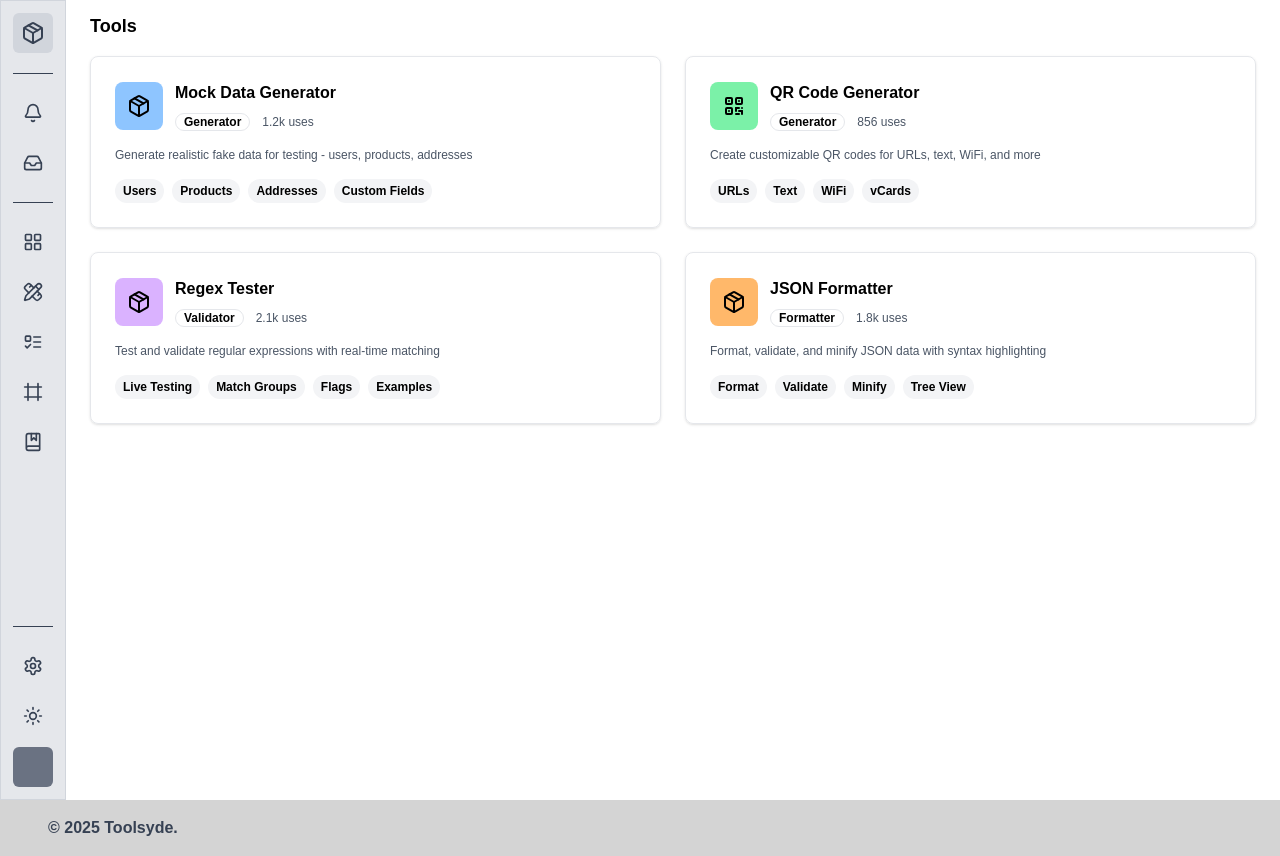
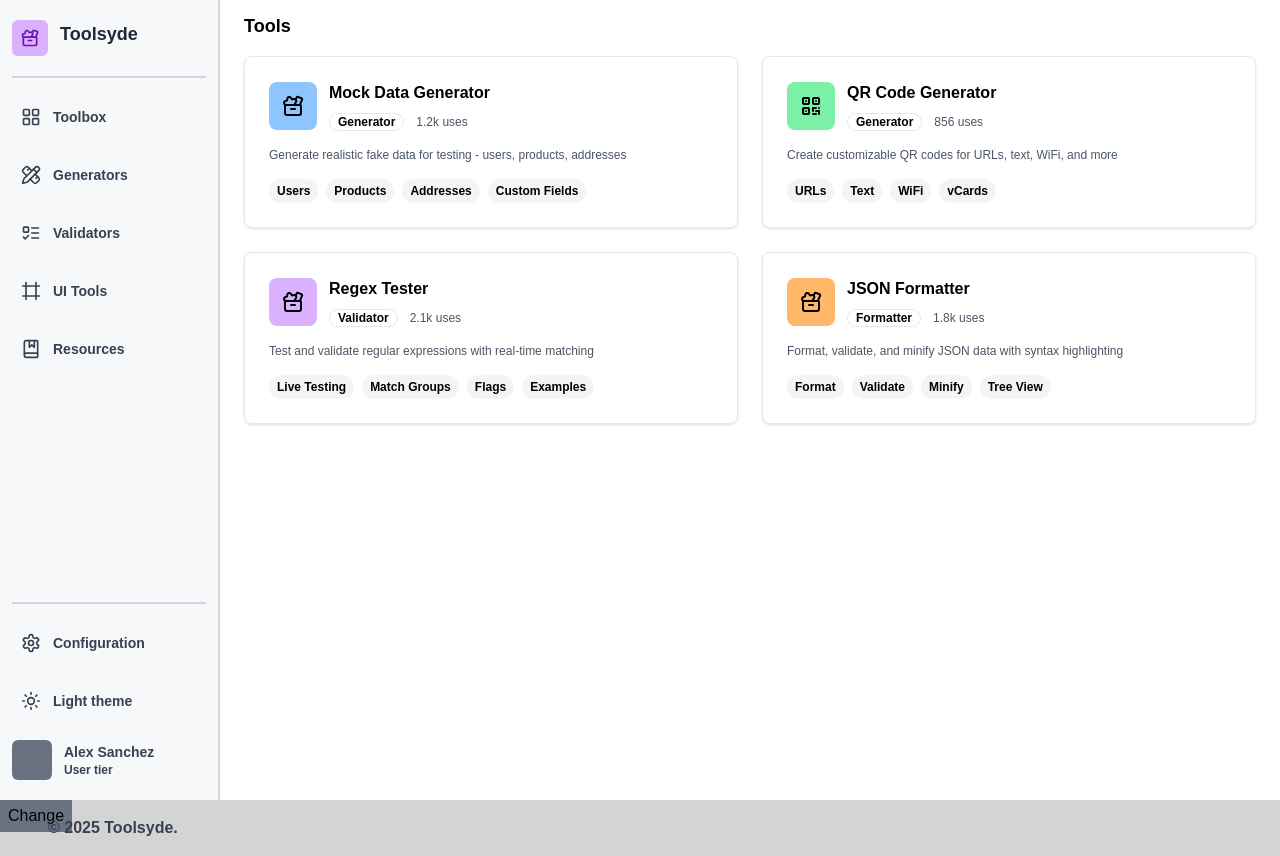
Before and after one commit to Alexrsnchz/toolsyde-web, a React (Vite) app: page / in a window 1280 px wide. Built offline with nearby package versions, Linux system fonts and the light colour scheme.

Commit message:
chore: Modify the navbar inner behaviour and added expand and animations

```diff
--- a/src/assets/data/infoData.ts
+++ /dev/null
@@ -1,12 +0,0 @@
-import { BellIcon, InboxIcon } from '@icons/Icons.tsx'
-
-export const info = [
-  {
-    icon: BellIcon,
-    tooltip: 'Notifications',
-  },
-  {
-    icon: InboxIcon,
-    tooltip: 'Inbox',
-  },
-]
--- a/src/assets/data/utilsData.ts
+++ b/src/assets/data/utilsData.ts
@@ -6,30 +6,30 @@ import {
   LayoutIcon,
 } from '@icons/Icons.tsx'
 
-export const utils = [
+export const utilsData = [
   {
     icon: LayoutIcon,
-    tooltip: 'Toolbox',
+    text: 'Toolbox',
     link: '/toolbox',
   },
   {
     icon: GeneratorIcon,
-    tooltip: 'Generators',
+    text: 'Generators',
     link: '/toolbox/generators',
   },
   {
     icon: CheckListIcon,
-    tooltip: 'Validators',
+    text: 'Validators',
     link: '/toolbox/validators',
   },
   {
     icon: FrameIcon,
-    tooltip: 'UI Tools',
+    text: 'UI Tools',
     link: '/toolbox/ui-tools',
   },
   {
     icon: BookIcon,
-    tooltip: 'Resources',
+    text: 'Resources',
     link: '/toolbox/resources',
   },
 ]
--- a/src/assets/icons/Icons.tsx
+++ b/src/assets/icons/Icons.tsx
@@ -1,4 +1,4 @@
-import type { IconProps } from '../../types/types.ts'
+import type { IconProps } from '@customTypes/types.ts'
 
 export function ToolsydeIcon({ className }: IconProps) {
   return (
@@ -14,10 +14,10 @@ export function ToolsydeIcon({ className }: IconProps) {
       stroke-linejoin="round"
       className={className}
     >
-      <path d="M11 21.73a2 2 0 0 0 2 0l7-4A2 2 0 0 0 21 16V8a2 2 0 0 0-1-1.73l-7-4a2 2 0 0 0-2 0l-7 4A2 2 0 0 0 3 8v8a2 2 0 0 0 1 1.73z" />
-      <path d="M12 22V12" />
-      <polyline points="3.29 7 12 12 20.71 7" />
-      <path d="m7.5 4.27 9 5.15" />
+      <path d="M10 15h4" />
+      <path d="m14.817 10.995-.971-1.45 1.034-1.232a2 2 0 0 0-2.025-3.238l-1.82.364L9.91 3.885a2 2 0 0 0-3.625.748L6.141 6.55l-1.725.426a2 2 0 0 0-.19 3.756l.657.27" />
+      <path d="m18.822 10.995 2.26-5.38a1 1 0 0 0-.557-1.318L16.954 2.9a1 1 0 0 0-1.281.533l-.924 2.122" />
+      <path d="M4 12.006A1 1 0 0 1 4.994 11H19a1 1 0 0 1 1 1v7a2 2 0 0 1-2 2H6a2 2 0 0 1-2-2z" />
     </svg>
   )
 }
--- a/src/components/navigation/sidebar/InfoNavigation.tsx
+++ /dev/null
@@ -1,18 +0,0 @@
-import { info } from '@data/infoData.ts'
-import type { UtilProps } from '@customTypes/types.ts'
-
-export default function InfoNavigation() {
-  return (
-    <div className="flex flex-col items-center gap-3 w-full">
-      {info.map(({ icon: Icon, tooltip }: UtilProps) => (
-        <button className="relative p-2 rounded-md hover:shadow-md group border border-transparent hover:border-gray-200 hover:bg-white transition-all duration-200 ease-in-out">
-          <Icon className="w-5 h-5 text-gray-700 group-hover:text-gray-950" />
-
-          <span className="absolute left-full top-1/2 -translate-y-1/2 px-2 py-1 ml-3 rounded-md shadow-md opacity-0 group-hover:opacity-100 bg-white whitespace-nowrap text-sm font-medium transition-opacity duration-200 ease-in-out">
-            {tooltip}
-          </span>
-        </button>
-      ))}
-    </div>
-  )
-}
--- /dev/null
+++ b/src/components/navigation/sidebar/NavigationItems.tsx
@@ -0,0 +1,88 @@
+import { utilsData } from '@data/utilsData.ts'
+import { LinkUtilProps, SidebarProps } from '@customTypes/types.ts'
+import { NavLink } from 'react-router'
+import { CogIcon, SunIcon } from '@icons/Icons.tsx'
+
+export function Utils({ isExpanded }: SidebarProps) {
+  return (
+    <ul className={`flex flex-col items-start gap-5`}>
+      {utilsData.map(({ icon: Icon, text, link }: LinkUtilProps, index) => (
+        <li
+          key={index}
+          className="p-2 rounded-md hover:shadow-md group border border-transparent hover:border-purple-300 hover:bg-purple-950/30"
+        >
+          <NavLink
+            to={link}
+            aria-label={`${text} page`}
+            className="flex items-center gap-3"
+          >
+            <Icon className="size-5 text-gray-700 group-hover:text-purple-800" />
+
+            <span
+              className={`${isExpanded ? 'opacity-100' : 'opacity-0'} whitespace-nowrap text-sm font-semibold text-gray-700 group-hover:text-purple-800 transition-opacity duration-200 ease-in-out`}
+            >
+              {text}
+            </span>
+          </NavLink>
+        </li>
+      ))}
+    </ul>
+  )
+}
+
+export function Preferences({ isExpanded }: SidebarProps) {
+  return (
+    <ul
+      className={`flex flex-col ${isExpanded ? 'justify-start' : 'items-center'} gap-5`}
+    >
+      <li className="p-2 rounded-md hover:shadow-md group border border-transparent hover:border-purple-300 hover:bg-purple-950/30">
+        <NavLink
+          to="/settings"
+          aria-label="Settings page"
+          className="flex items-center gap-3"
+        >
+          <CogIcon className="size-5 text-gray-700 group-hover:text-purple-800" />
+
+          {isExpanded && (
+            <span className="text-sm font-semibold text-gray-700 group-hover:text-purple-800">
+              Configuration
+            </span>
+          )}
+        </NavLink>
+      </li>
+
+      <li className="p-2 rounded-md hover:shadow-md group border border-transparent hover:border-purple-300 hover:bg-purple-950/30">
+        <button aria-label="Change theme" className="flex items-center gap-3">
+          <SunIcon className="size-5 text-gray-700 group-hover:text-purple-800" />
+
+          {isExpanded && (
+            <span className="text-sm font-semibold text-gray-700 group-hover:text-purple-800">
+              Light theme
+            </span>
+          )}
+        </button>
+      </li>
+
+      <li>
+        <NavLink
+          to="/profile/:{id}"
+          aria-label="View profile"
+          className="flex items-center gap-3"
+        >
+          <div className="p-5 rounded-md hover:shadow-md group bg-gray-500"></div>
+          {isExpanded && (
+            <div className="flex flex-col">
+              <h5 className="text-sm font-semibold text-gray-700 group-hover:text-purple-800">
+                Alex Sanchez
+              </h5>
+
+              <span className="text-xs font-semibold text-gray-700 group-hover:text-purple-800">
+                User tier
+              </span>
+            </div>
+          )}
+        </NavLink>
+      </li>
+    </ul>
+  )
+}
--- a/src/components/navigation/sidebar/PreferencesNavigation.tsx
+++ /dev/null
@@ -1,29 +0,0 @@
-import { Link } from 'react-router'
-import { CogIcon, SunIcon } from '@icons/Icons.tsx'
-
-export default function PreferencesNavigation() {
-  return (
-    <div className="flex flex-col items-center gap-3 w-full">
-      <Link
-        to="/settings"
-        className="relative p-2 rounded-md hover:shadow-md group border border-transparent hover:border-gray-200 hover:bg-white transition-all duration-200 ease-in-out"
-      >
-        <CogIcon className="w-5 h-5 text-gray-700 group-hover:text-gray-950" />
-
-        <span className="absolute left-full top-1/2 -translate-y-1/2 px-2 py-1 ml-3 rounded-md shadow-md opacity-0 group-hover:opacity-100 bg-white whitespace-nowrap text-sm font-medium transition-opacity duration-200 ease-in-out">
-          Configuración
-        </span>
-      </Link>
-
-      <button className="relative p-2 rounded-md hover:shadow-md group border border-transparent hover:border-gray-200 hover:bg-white transition-all duration-200 ease-in-out">
-        <SunIcon className="w-5 h-5 text-gray-700 group-hover:text-gray-950" />
-
-        <span className="absolute left-full top-1/2 -translate-y-1/2 px-2 py-1 ml-3 rounded-md shadow-md opacity-0 group-hover:opacity-100 bg-white whitespace-nowrap text-sm font-medium transition-opacity duration-200 ease-in-out">
-          Tema claro
-        </span>
-      </button>
-
-      <button className="relative p-5 rounded-md cursor-pointer bg-gray-500"></button>
-    </div>
-  )
-}
--- a/src/components/navigation/sidebar/Sidebar.tsx
+++ b/src/components/navigation/sidebar/Sidebar.tsx
@@ -1,32 +1,46 @@
 import { ToolsydeIcon } from '@icons/Icons.tsx'
-import InfoNavigation from '@components/navigation/sidebar/InfoNavigation.tsx'
-import UtilsNavigation from '@components/navigation/sidebar/UtilsNavigation.tsx'
-import PreferencesNavigation from '@components/navigation/sidebar/PreferencesNavigation.tsx'
+import {
+  Preferences,
+  Utils,
+} from '@components/navigation/sidebar/NavigationItems.tsx'
+import { useState } from 'react'
 
 export default function Sidebar() {
+  const [isExpanded, setIsExpanded] = useState(true)
+
+  const expandSidebar = () => {
+    setIsExpanded(!isExpanded)
+  }
+
   return (
-    <aside className="p-3 border border-gray-300 bg-gray-200">
-      <nav className="flex flex-col justify-between h-full">
+    <aside
+      className={`${isExpanded ? 'w-55' : 'w-16'} border-r-2 border-gray-300 bg-gray-200/30 transition-all duration-300 ease-in-out`}
+    >
+      <nav className="flex flex-col justify-between px-3 py-5 h-full">
         <div>
-          <div className="p-2 rounded-md bg-gray-300">
-            <ToolsydeIcon className="h-6 w-6 text-gray-700" />
+          <div className="flex items-start gap-3">
+            <div className="p-2 rounded-md bg-purple-500/40">
+              <ToolsydeIcon className="size-5 text-purple-800" />
+            </div>
+
+            {isExpanded && (
+              <span className="text-lg font-bold text-gray-800">Toolsyde</span>
+            )}
           </div>
 
-          <hr className="my-5 border-t border-gray-700" />
+          <hr className="my-5 border-t-2 border-gray-300" />
 
-          <InfoNavigation />
+          <Utils isExpanded={isExpanded} />
+        </div>
+        <div>
+          <hr className="my-5 border-t-2 border-gray-300" />
 
-          <hr className="my-5 border-t border-gray-700" />
-
-          <UtilsNavigation />
-        </div>
-
-        <div>
-          <hr className="my-5 border-t border-gray-700" />
-
-          <PreferencesNavigation />
+          <Preferences isExpanded={isExpanded} />
         </div>
       </nav>
+      <button onClick={expandSidebar} className="px-2 py-1 bg-gray-500">
+        Change
+      </button>
     </aside>
   )
 }
--- a/src/components/navigation/sidebar/UtilsNavigation.tsx
+++ /dev/null
@@ -1,22 +0,0 @@
-import { utils } from '@data/utilsData.ts'
-import { Link } from 'react-router'
-import type { LinkUtilProps } from '@customTypes/types.ts'
-
-export default function UtilsNavigation() {
-  return (
-    <div className="flex flex-col items-center gap-3 w-full">
-      {utils.map(({ icon: Icon, tooltip, link }: LinkUtilProps) => (
-        <Link
-          to={link}
-          className="relative p-2 rounded-md hover:shadow-md group border border-transparent hover:border-gray-200 hover:bg-white transition-all duration-200 ease-in-out"
-        >
-          <Icon className="w-5 h-5 text-gray-700 group-hover:text-gray-950" />
-
-          <span className="absolute left-full top-1/2 -translate-y-1/2 px-2 py-1 ml-3 rounded-md shadow-md opacity-0 group-hover:opacity-100 bg-white whitespace-nowrap text-sm font-medium transition-opacity duration-200 ease-in-out">
-            {tooltip}
-          </span>
-        </Link>
-      ))}
-    </div>
-  )
-}
--- a/src/types/types.ts
+++ b/src/types/types.ts
@@ -4,9 +4,13 @@ export interface IconProps {
   className?: string
 }
 
+export interface SidebarProps {
+  isExpanded: boolean
+}
+
 export interface UtilProps {
   icon: React.ComponentType<IconProps>
-  tooltip: string
+  text: string
 }
 
 export interface LinkUtilProps extends UtilProps {
```
